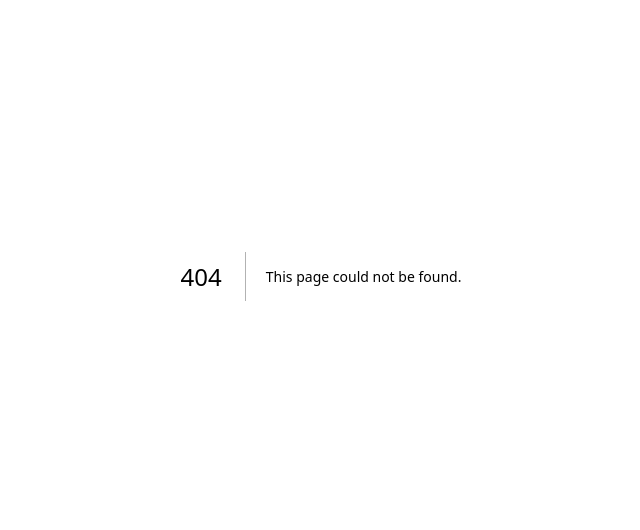
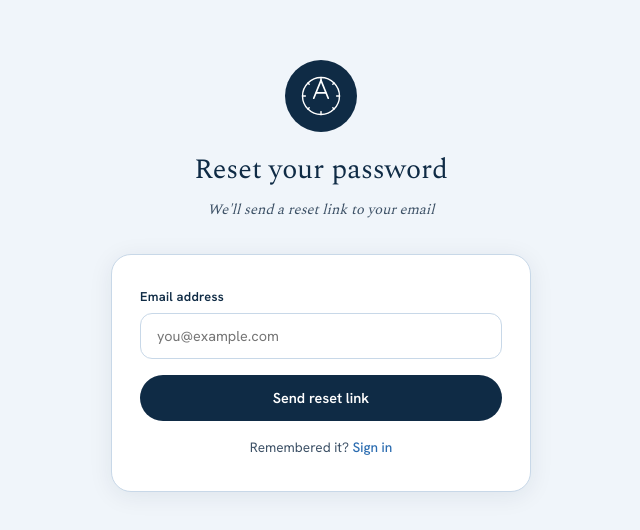
Before and after one commit to Mahanaim2026/allos, a Next.js app: page /auth/reset in a window 1280 px wide. Before the commit this address had no page. Shown: the part 124-654 px from the top of the page, without its empty margins (319-959 px from the left). Built offline with nearby package versions, Linux system fonts and the light colour scheme; no server answers.

Commit message:
Feat: add /auth/reset page — password reset with email link + confirmation UI

```diff
--- /dev/null
+++ b/src/app/auth/reset/page.tsx
@@ -0,0 +1,104 @@
+'use client';
+import { useState } from 'react';
+import { createClient } from '@/lib/supabase/client';
+import Link from 'next/link';
+import AllosLogo from '@/components/AllosLogo';
+
+export default function ResetPage() {
+  const [email, setEmail] = useState('');
+  const [loading, setLoading] = useState(false);
+  const [message, setMessage] = useState('');
+  const [sent, setSent] = useState(false);
+  const supabase = createClient();
+
+  const handleReset = async (e: React.FormEvent) => {
+    e.preventDefault();
+    if (!email) { setMessage('Please enter your email address.'); return; }
+    setLoading(true);
+    setMessage('');
+    const { error } = await supabase.auth.resetPasswordForEmail(email, {
+      redirectTo: 'https://www.word2go.com/auth/update-password',
+    });
+    if (error) {
+      setMessage(error.message);
+    } else {
+      setSent(true);
+    }
+    setLoading(false);
+  };
+
+  const inputStyle: React.CSSProperties = {
+    padding: '13px 16px', border: '1.5px solid #C8D8E8', borderRadius: 12,
+    fontSize: '0.9rem', outline: 'none', color: '#0F2B45', background: '#FFFFFF',
+    width: '100%', boxSizing: 'border-box', fontFamily: 'inherit',
+  };
+
+  return (
+    <div style={{ minHeight: '100vh', background: '#F0F5FA', display: 'flex', alignItems: 'center', justifyContent: 'center', padding: 24 }}>
+      <div style={{ width: '100%', maxWidth: 420 }}>
+        <div style={{ textAlign: 'center', marginBottom: 32 }}>
+          <div style={{ display: 'inline-flex', alignItems: 'center', justifyContent: 'center', background: '#0F2B45', borderRadius: '50%', width: 72, height: 72, marginBottom: 16 }}>
+            <AllosLogo size={44} variant="dark" />
+          </div>
+          <h1 style={{ fontFamily: "'Spectral', Georgia, serif", fontSize: '1.75rem', fontWeight: 400, color: '#0F2B45', margin: '0 0 6px' }}>
+            Reset your password
+          </h1>
+          <p style={{ color: '#3D5166', fontSize: '0.9rem', margin: 0, fontStyle: 'italic', fontFamily: "'Spectral', Georgia, serif" }}>
+            We&apos;ll send a reset link to your email
+          </p>
+        </div>
+
+        <div style={{ background: '#FFFFFF', border: '1px solid #C8D8E8', borderRadius: 20, padding: '32px 28px', boxShadow: '0 4px 24px rgba(15,43,69,0.08)' }}>
+          {sent ? (
+            <div style={{ textAlign: 'center', padding: '8px 0' }}>
+              <div style={{ fontSize: '2.5rem', marginBottom: 16 }}>\u2709\uFE0F</div>
+              <p style={{ fontFamily: "'Spectral', Georgia, serif", fontSize: '1.1rem', color: '#0F2B45', margin: '0 0 8px' }}>
+                Check your inbox
+              </p>
+              <p style={{ color: '#3D5166', fontSize: '0.88rem', lineHeight: 1.6, margin: '0 0 24px' }}>
+                A password reset link has been sent to <strong>{email}</strong>. It may take a minute to arrive.
+              </p>
+              <Link href="/auth/login" style={{ color: '#2B6CB0', fontSize: '0.875rem', textDecoration: 'none' }}>
+                Back to sign in
+              </Link>
+            </div>
+          ) : (
+            <form onSubmit={handleReset}>
+              <div style={{ marginBottom: 16 }}>
+                <label style={{ display: 'block', fontSize: '0.8rem', fontWeight: 600, color: '#0F2B45', marginBottom: 6, letterSpacing: '0.02em' }}>
+                  Email address
+                </label>
+                <input
+                  type="email"
+                  value={email}
+                  onChange={e => setEmail(e.target.value)}
+                  placeholder="you@example.com"
+                  required
+                  style={inputStyle}
+                />
+              </div>
+              {message && (
+                <p style={{ fontSize: '0.85rem', color: '#B83A2A', margin: '0 0 12px', padding: '10px 14px', background: '#FFF5F5', borderRadius: 8, border: '1px solid #FEC7C0' }}>
+                  {message}
+                </p>
+              )}
+              <button
+                type="submit"
+                disabled={loading}
+                style={{ width: '100%', background: '#0F2B45', color: '#FFFFFF', border: 'none', borderRadius: 100, padding: '14px', fontSize: '0.9rem', fontWeight: 600, cursor: loading ? 'not-allowed' : 'pointer', fontFamily: 'inherit', opacity: loading ? 0.7 : 1, marginBottom: 16 }}
+              >
+                {loading ? 'Sending...' : 'Send reset link'}
+              </button>
+              <p style={{ textAlign: 'center', fontSize: '0.85rem', color: '#3D5166', margin: 0 }}>
+                Remembered it?{' '}
+                <Link href="/auth/login" style={{ color: '#2B6CB0', textDecoration: 'none', fontWeight: 500 }}>
+                  Sign in
+                </Link>
+              </p>
+            </form>
+          )}
+        </div>
+      </div>
+    </div>
+  );
+}
```
